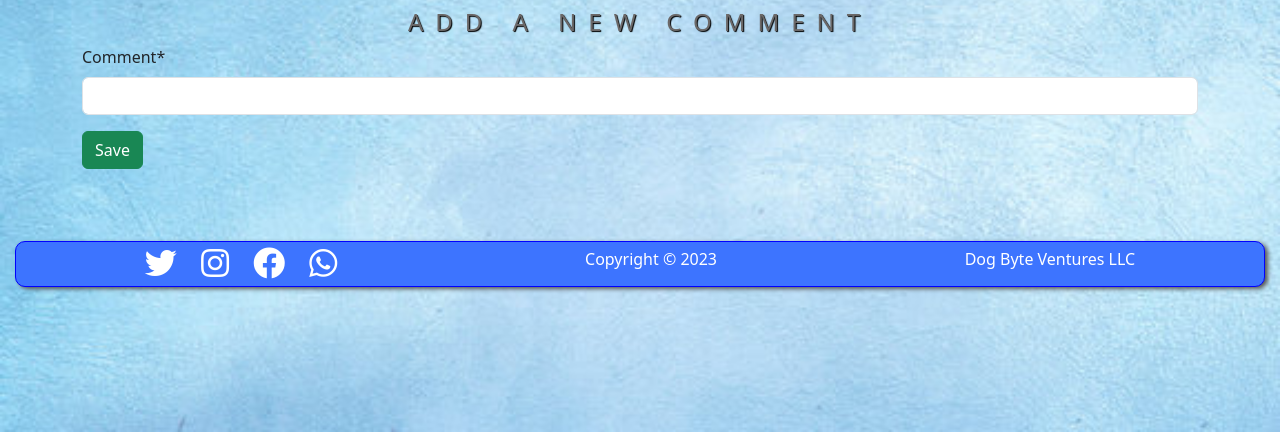
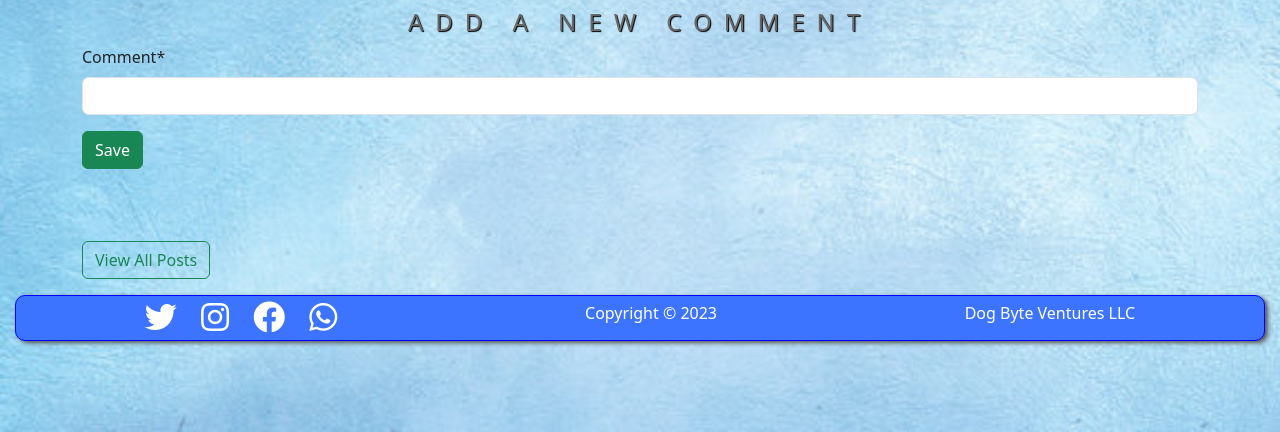
Before and after one commit to SAStevens/Capstone-Final-Report, a Django app: template templates/article_detail.html in a window 1280 px wide. Shown: the part 368-800 px from the top of the page. Run offline with Django 4.2, Linux system fonts and the light colour scheme; the template is opened without the code that fills it: values that come from a table or form of the project are taken from there, others are empty; some libraries are stand-ins or nearby versions.

Commit message:
first commit

```diff
--- a/templates/article_detail.html
+++ b/templates/article_detail.html
@@ -49,18 +49,17 @@
 {% endfor %}
 <hr>
 <h4>Add a New Comment</h4>
-<form action="" method="post">
-    {% csrf_token %}
-    {{ form|crispy }}
-  <button class="btn btn-success ml-2" type="submit">Save</button>
-</form>
+  <form action="" method="post">
+      {% csrf_token %}
+      {{ form|crispy }}
+    <button class="btn btn-success ml-2" type="submit">Save</button>
+  </form>
 <br>
 <br>
 <br>
 <div>
-  {% if article.author.pk == request.user.pk %}
-
-  {% endif %}
-    <!-- <p><a href="{% url 'article_list' %}" class="btn btn-outline-dark ml-2">View All Posts</a></p> -->
+  <p>
+    <a href="{% url 'article_list' %}" class="btn btn-outline-success ml-2">View All Posts</a>
+  </p>
 </div>
 {% endblock content %}
--- a/templates/article_list.html
+++ b/templates/article_list.html
@@ -47,14 +47,14 @@
         <a href="{% url 'article_delete' article.pk %}">Delete</a>
       {% endif %}
         <a href="{{ article.get_absolute_url }}">Add Comment</a>
-      <div class="flex-like-count">
+      <!-- <div class="flex-like-count">
       {% if article.likes <= 0 %}
         <aside class="text-danger">Like Count: {{ article.like_set.count }}</aside>
       {% endif %}
       {% if article.likes > 0 %}
         <aside class="text-success">Like Count: {{ article.like_set.count }}</aside>
       {% endif %}
-      </div>
+      </div> -->
     </div>
   </div>
 
```
